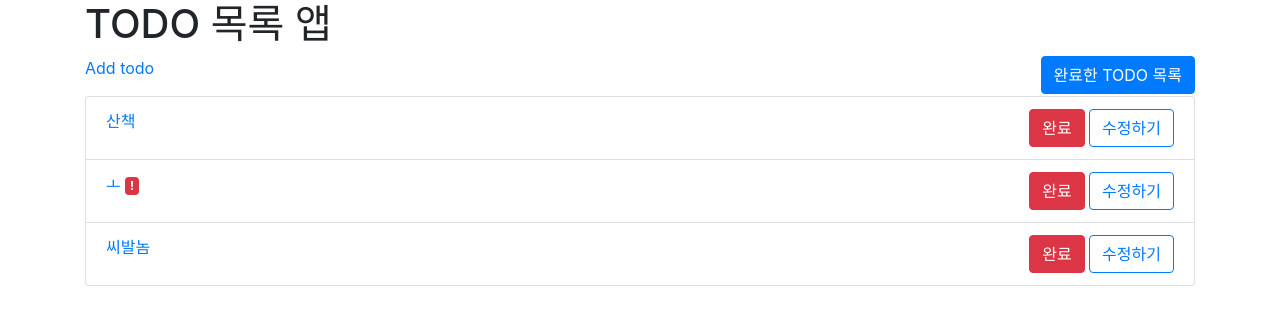
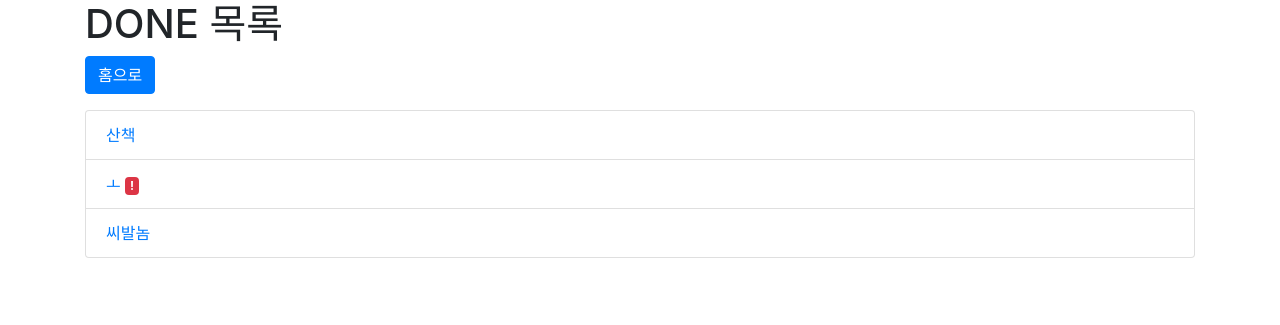
Before and after one commit to nicealswls/TodoList-DjangoCRUD, a Django app: page /todo/done/ in a window 1280 px wide. Shown: the top 325 px of the page. Run offline with Django 4.2, Linux system fonts and the light colour scheme; data comes from the database, SQL or seed files in the repository; both versions use the stored data as it was after the commit; some libraries are stand-ins or nearby versions.

Commit message:
second commit

```diff
--- a/mytodo/urls.py
+++ b/mytodo/urls.py
@@ -3,5 +3,9 @@ from django.urls import path, include
 
 urlpatterns = [
     path('admin/', admin.site.urls),
-    path('todo/', include('todo.urls')),    # mytodo_urls.py에 todo.urls를 연결시킴
+
+
+    # mytodo_urls.py에 todo.urls를 연결시킴
+    # todo/로 시작되는 모든 url들은 todo 폴더 안 urls.py에서 관리한다는 뜻
+    path('todo/', include('todo.urls')),
 ]
--- a/todo/models.py
+++ b/todo/models.py
@@ -6,9 +6,9 @@ from django.db import models
 class Todo(models.Model):
     title = models.CharField(max_length=100) #Todo 제목
     description = models.TextField(blank=True) #Todo에 대한 설명
-    # created = models.DateField(default=False) #Todo 생성 일자 (날짜가 자동으로 추가되도록 설정)
+    # created = models.DateField(auto_now_add=True) #Todo 생성 일자 (날짜가 자동으로 추가되도록 설정)
     complete = models.BooleanField(default=False) #Todo 완료 여부
     important = models.BooleanField(default=False) #Todo 중요 여부
 
-    #def __str__(self):
-        #return self.title
+    def __str__(self):
+        return self.title
--- a/todo/templates/todo/done_list.html
+++ b/todo/templates/todo/done_list.html
@@ -18,12 +18,12 @@
     <div class="container">
         <h1>DONE 목록</h1>
         <p>
-        <a href="{% url 'todo_list' %}"><i class="btn btn-primary">홈으로</a>
+            <a href="{% url 'todo_list' %}" class="btn btn-primary">홈으로</a>
         </p>
         <ul class="list-group">
             {% for done in dones %}
             <li class="list-group-item">
-                <a href="{% url 'todo_detail' pk=todo.pk %}">{{ done.title }}</a>
+                <a href="{% url 'todo_detail' pk=done.pk %}">{{ done.title }}</a>
                 {% if done.important %}
                     <span class="badge badge-danger">!</span>
                 {% endif %}
--- a/todo/templates/todo/todo_post.html
+++ b/todo/templates/todo/todo_post.html
@@ -23,7 +23,7 @@
                         <div class="card">
                             <div class="card-body">
                                 <form method="POST">
-                                    <!-- csrf 놓치지 않도록 조심 --> {% csrf_token %} {{ form.as_p }}
+                                    <!-- csrf 놓치지 않도록 조심 --> {% csrf_token %} {{ form.as_p }} <!-- form 태그를 POST 방식으로 데이터 전송할 시 보안 문제 때문에 csrf_token도 붙여야 함 -->
                                     <button type="submit" class="btn btn-primary">등록</button>
                                 </form>
                             </div>
--- a/todo/urls.py
+++ b/todo/urls.py
@@ -2,7 +2,7 @@ from django.urls import path
 from . import views
 
 urlpatterns = [
-    path('', views.todo_list, name='todo_list'),
+    path('', views.todo_list, name='todo_list'), # 런서버하고 todo/ 붙이면 views에 있는 todo_list 함수가 실행된다는 뜻 (mytodo의 urls.py에서 todo/로 연결시켜 놓았으므로)
     path('<int:pk>/', views.todo_detail, name='todo_detail'),
     path('post/', views.todo_post, name='todo_post'), # 생성 url은 post/로 지정
     path('<int:pk>/edit/', views.todo_edit, name='todo_edit'), # 수정 url은 /edit/로 지정
--- a/todo/views.py
+++ b/todo/views.py
@@ -2,11 +2,14 @@ from django.shortcuts import render, redirect
 from .models import Todo
 from .forms import TodoForm
 
+
+# request(요청)이 들어왔을 때, todo/todo_list.html과 todos 템플릿을 띄워 보내 주라는 함수
 def todo_list(request):
     todos = Todo.objects.filter(complete=False) #완료되지 않은 Todo만 전달해야 하므로 complete=False 옵션으로 필터링
     return render(request, 'todo/todo_list.html', {'todos': todos})
 
-def todo_detail(request, pk):
+# 선택된 Todo의 pk인 id를 기반으로 Todo 객체를 찾아 todo_detail.html로 전달할 수 있도록 작성
+def todo_detail(request, pk): # model에서 정의된 todo 객체 중에서 pk(선택된 객체)만 request하라는 뜻
     todo = Todo.objects.get(id=pk)
     return render(request, 'todo/todo_detail.html', {'todo': todo})
 
@@ -34,8 +37,8 @@ def todo_edit(request, pk):
         return render(request, 'todo/todo_post.html', {'form': form})
 
 def done_list(request):
-    todos = Todo.objects.filter(complete=True)
-    return render(request, 'todo/todo_list.html', {'todos': todos})
+    dones = Todo.objects.filter(complete=True)
+    return render(request, 'todo/done_list.html', {'dones': dones})
 
 def todo_done(request, pk):
     todo = Todo.objects.get(id=pk)
```
Also changed, not shown: todo/templates/todo/todo_list.html (+11 -0 lines), db.sqlite3.
